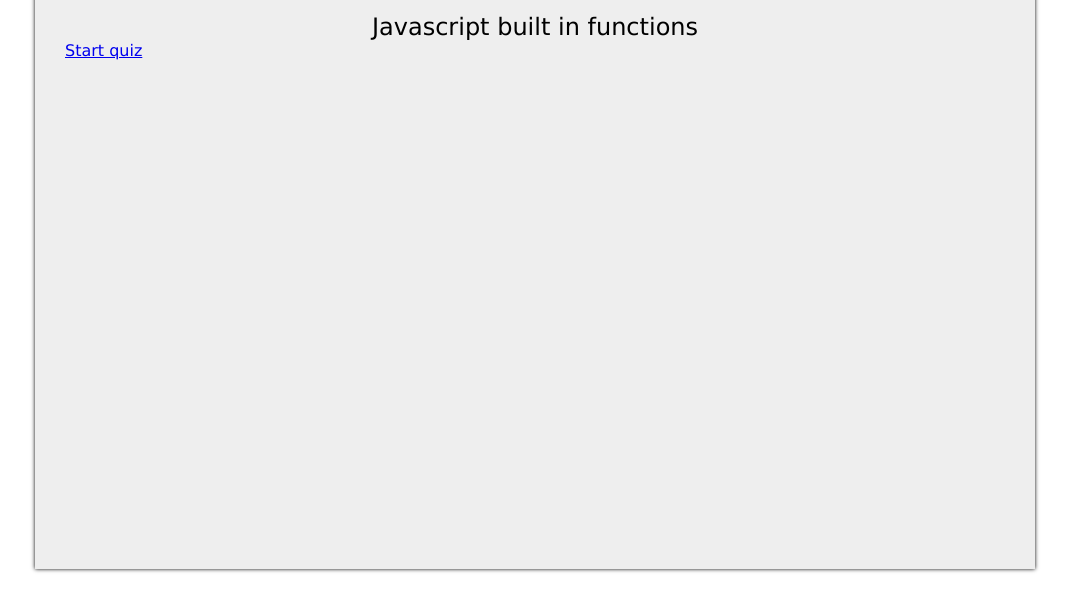
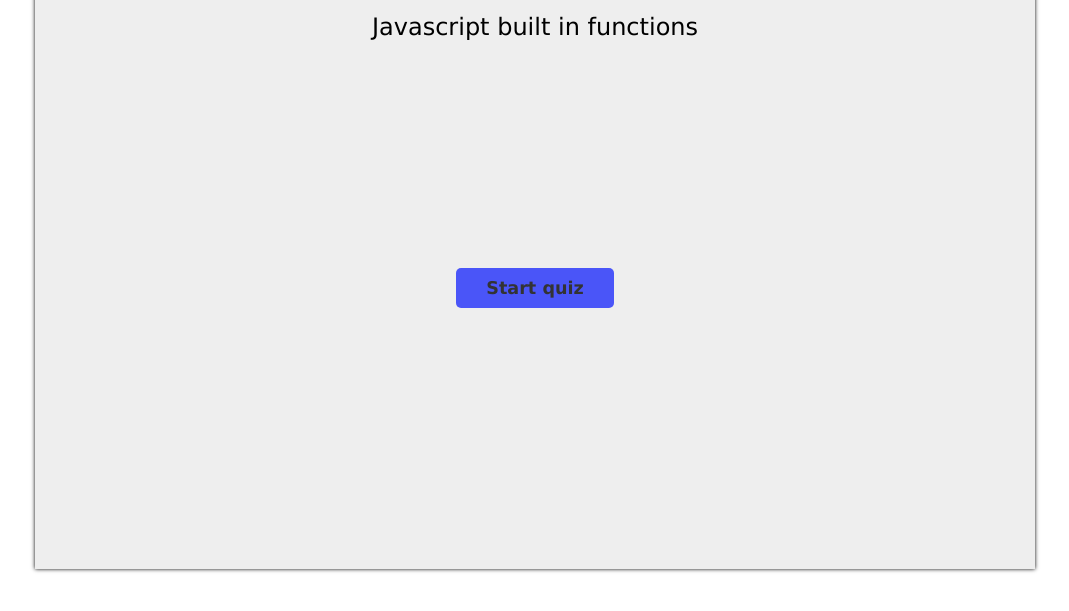
Before and after one commit to Khai-Halim/Quiz, a plain HTML site: page index.html in a window 1280 px wide. Shown: the part 151-762 px from the top of the page, without its empty margins (105-1174 px from the left). Drawn offline with Linux system fonts and the light colour scheme.

Commit message:
styled start page

```diff
--- /dev/null
+++ b/css/_classes.scss
@@ -0,0 +1 @@
+.center{display: flex; justify-content: center; align-items: center;}
--- /dev/null
+++ b/css/_start.scss
@@ -0,0 +1,19 @@
+#start{
+    height: 85%;
+        a{
+            display: block;
+            color: #333;
+            font-size: 1.1rem;
+            font-weight: bold;
+            border-radius: 5px;
+            padding: 10px 30px;
+            background: rgb(74, 85, 248);
+            text-decoration: none;
+            transition: 350ms background, 350ms color;
+            &:hover{
+                cursor: pointer;
+                background: blue;
+                color: #f3f3f3;
+            }
+    }
+}
--- a/css/style.scss
+++ b/css/style.scss
@@ -12,6 +12,8 @@ body{
     height: 100vh;
     width: 100vw;
 }
+
+@import 'classes';
 
 .question{
     font-size: 1rem;
@@ -31,7 +33,6 @@ body{
     span{
         margin-left: 0.2rem;
     }
-
 }
 
 #quiz{
@@ -89,3 +90,5 @@ body{
 
     }
 }
+
+@import 'start';
```
Also changed, not shown: css/style.css, 1 other file.
